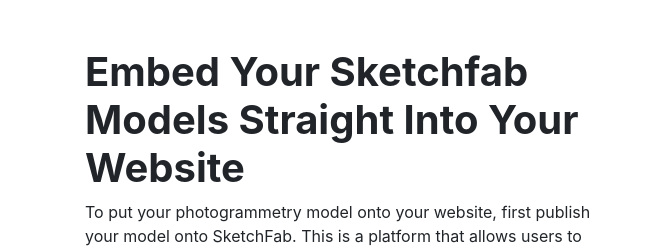
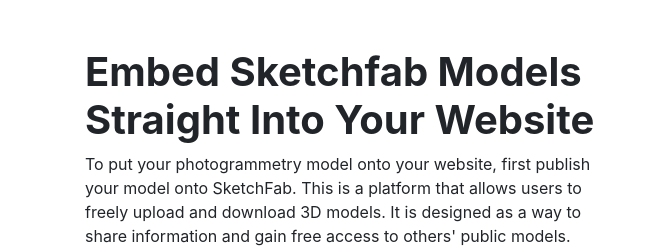
Before and after one commit to jabiggs13/Photogrammetry-Workshop, a website: page index.html in a window 1280 px wide. Shown: the top 252 px of the page, 0-650 px from the left. Drawn offline with Linux system fonts and the light colour scheme; grey boxes are pictures that could not be loaded.

Commit message:
Update index.html

```diff
--- a/index.html
+++ b/index.html
@@ -53,7 +53,7 @@
       <div class="container">
         <div class="row">
           <div class="col-lg-6">
-            <h1 class="mt-5"><b>Embed Your Sketchfab Models Straight Into Your Website</b></h1>
+            <h1 class="mt-5"><b>Embed Sketchfab Models Straight Into Your Website</b></h1>
             <p>To put your photogrammetry model onto your website, first publish your model onto SketchFab.  This is a platform that allows users to freely upload and download 3D models.  It is designed as a way to share information and gain free access to others' public models.</p>
 
             <p>You can create a basic account on SketchFab for free, which allows you to publish your own models that yopu upload, and to stylize in a number of ways, such as adding notiations.  To upload higher quality or larger models (in terms of data), as well as access other resources and more bells and whitsles, you can upgrade your account to different packages with a monthly subscription.</p>
```
